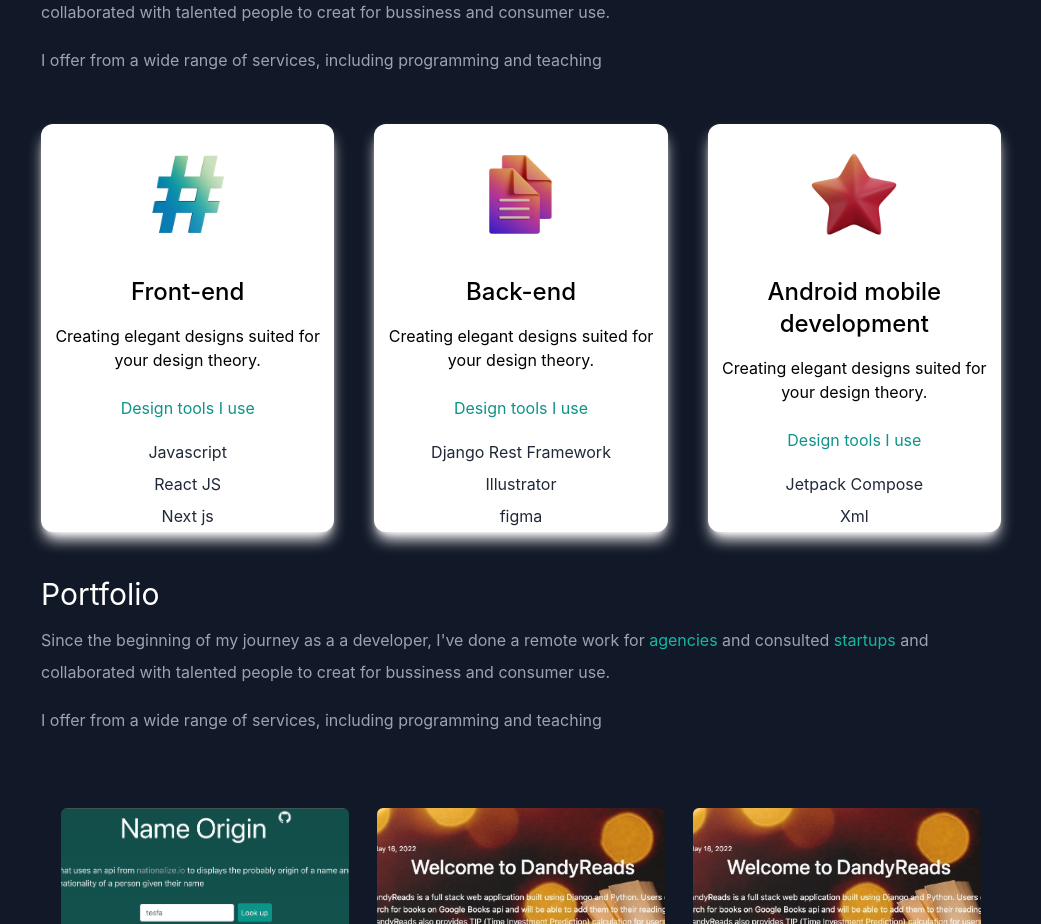
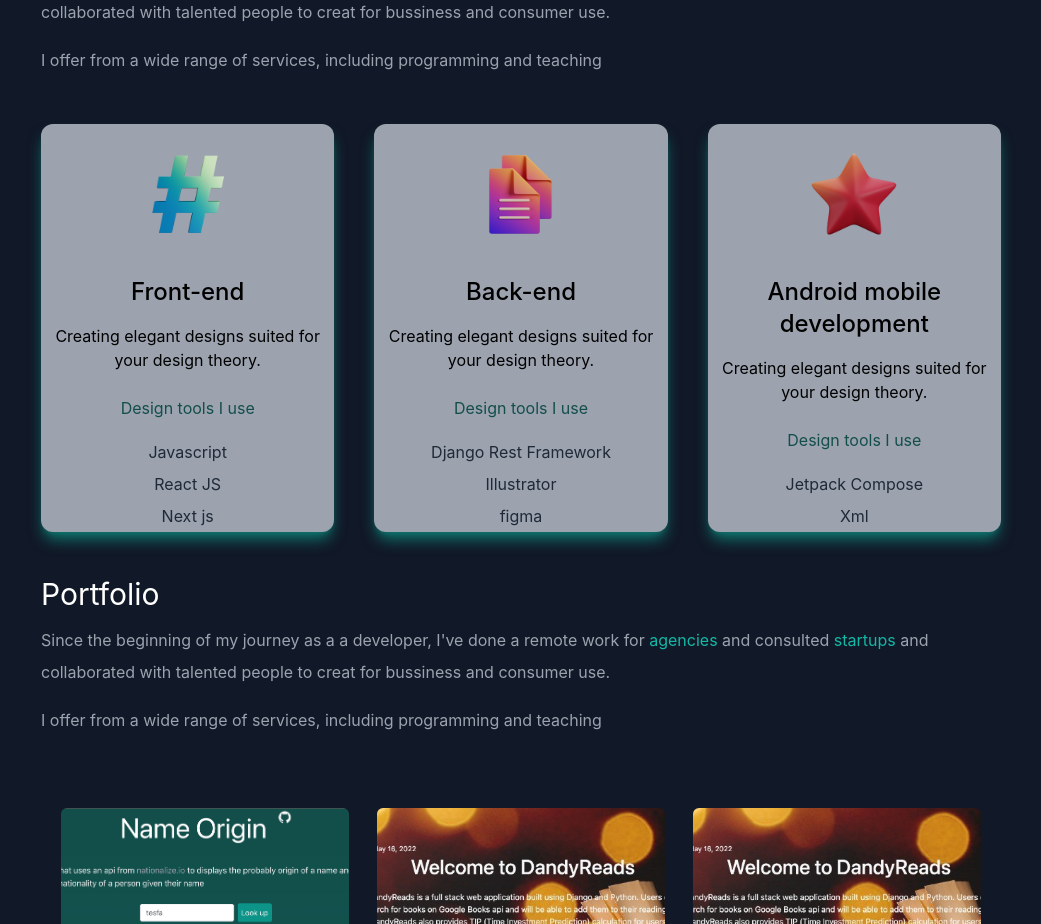
Before and after one commit to React-projects-tesfa/portfolio-react, a React (Create React App) app: page / in a window 1280 px wide. Shown: the part 1120-2044 px from the top of the page, without its empty margins (119-1160 px from the left). Built offline with nearby package versions, Linux system fonts and the light colour scheme.

Commit message:
changed card color

```diff
--- a/src/components/card.js
+++ b/src/components/card.js
@@ -2,14 +2,14 @@ import React from 'react'
 
 export default function Card({image, title,description,tools}) {
   return (
-    <div className=' flex text-center flex-col items-center shadow-lg pd-10 rounded-xl my-10 hover:-translate-y-1 hover:scale-110 duration-300  dark:bg-white dark:shadow-white'>
+    <div className=' flex text-center flex-col items-center shadow-lg pd-10 rounded-xl my-10 hover:-translate-y-1 hover:scale-110 duration-300  dark:bg-gray-400 dark:shadow-teal-700'>
         <img className='pt-5' width={100} height={100} src={image} alt="what i do card logos" />
         <h3 className='font-medium pt-8 pb-2 text-2xl'>{title}</h3>
         <p className='py-2'>
         {description}
         </p>
 
-        <h4 className='py-4 text-teal-600'>Design tools I use</h4>
+        <h4 className='py-4 text-teal-900'>Design tools I use</h4>
         {tools.map((toolItem, index )=> {
             return  <p key={index} className=' text-gray-800 py-1'>{toolItem}</p>
         })}
```
